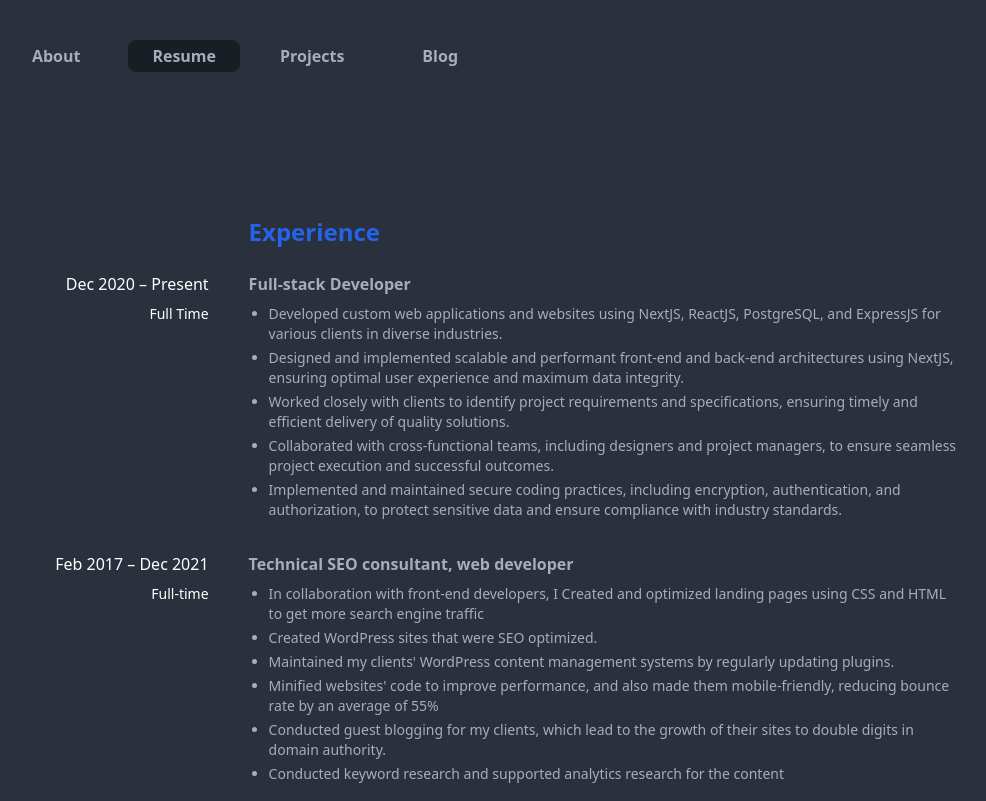
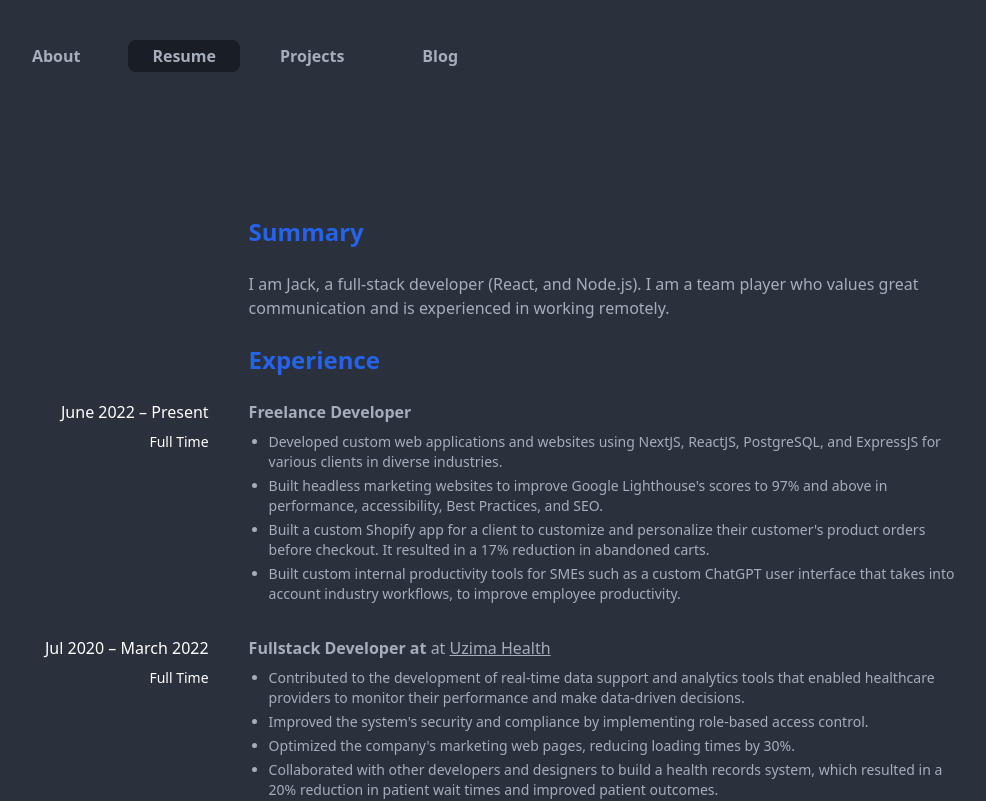
Before and after one commit to luckson1/site, a Next.js app: page /resume in a window 1280 px wide. Shown: the top 801 px of the page, without its empty margins (155-1141 px from the left). Built offline with nearby package versions, Linux system fonts and the light colour scheme.

Commit message:
fix: resume

```diff
--- a/app/resume/page.tsx
+++ b/app/resume/page.tsx
@@ -4,17 +4,32 @@ const page = () => {
   return (
     <>
       <div className="flex flex-col gap-16 print:gap-6 lg:gap-6">
+      <div className="flex flex-col gap-16 print:gap-6 lg:gap-6">
+          <div className="grid items-baseline gap-x-10 print:grid-cols-4 lg:grid-cols-4">
+            <div className="print:col-span-3 print:col-start-2 lg:col-span-3 lg:col-start-2">
+              <h2 className="text-2xl font-bold text-blue-600">
+              Summary
+              </h2>
+            </div>
+          </div>
+          <div className="grid items-baseline gap-x-10 print:grid-cols-4 lg:grid-cols-4">
+            <div className="print:col-span-3 print:col-start-2 lg:col-span-3 lg:col-start-2">
+            <p>I am Jack, a full-stack developer (React, and Node.js). I am a team player who values great communication and is experienced in working remotely. </p>
+            </div>
+          </div>
+        </div>
         <div className="grid items-baseline gap-x-10 print:grid-cols-4 lg:grid-cols-4">
+
           <div className="print:col-start-2 lg:col-span-3 lg:col-start-2">
             <h2 className="text-2xl font-bold text-blue-600">Experience</h2>
           </div>
         </div>
         <div className="grid items-baseline gap-x-10 print:grid-cols-4 lg:grid-cols-4">
           <div className="print:text-right lg:text-right">
-            <span className="text-white">Dec 2020 – Present</span>
+            <span className="text-white">June 2022 – Present</span>
           </div>
           <div className="print:col-span-3 lg:col-span-3">
-            <h2 className="inline font-bold">Full-stack Developer</h2>
+            <h2 className="inline font-bold">Freelance Developer</h2>
             <span className="[&_a]:underline"></span>
           </div>
           <div className="print:text-right lg:text-right">
@@ -28,35 +43,54 @@ const page = () => {
                 diverse industries.
               </li>
               <li>
-                Designed and implemented scalable and performant front-end and
-                back-end architectures using NextJS, ensuring optimal user
-                experience and maximum data integrity.
+              Built headless marketing websites to improve Google Lighthouse&apos;s scores to 97% and above in performance, accessibility, Best Practices, and SEO.
               </li>
               <li>
-                Worked closely with clients to identify project requirements and
-                specifications, ensuring timely and efficient delivery of
-                quality solutions.
+              Built a custom Shopify app for a client to customize and personalize their customer&apos;s product orders before checkout. It resulted in a 17% reduction in abandoned carts.
               </li>
               <li>
-                Collaborated with cross-functional teams, including designers
-                and project managers, to ensure seamless project execution and
-                successful outcomes.
+              Built custom internal productivity tools for SMEs such as a custom ChatGPT user interface that takes into account industry workflows, to improve employee productivity.
               </li>
-              <li>
-                Implemented and maintained secure coding practices, including
-                encryption, authentication, and authorization, to protect
-                sensitive data and ensure compliance with industry standards.
-              </li>
+
             </ul>
           </div>
         </div>
         <div className="grid items-baseline gap-x-10 print:grid-cols-4 lg:grid-cols-4">
           <div className="print:text-right lg:text-right">
-            <span className="text-white">Feb 2017 – Dec 2021</span>
+            <span className="text-white">Jul 2020 – March 2022</span>
+          </div>
+          <div className="print:col-span-3 lg:col-span-3">
+            <h2 className="inline font-bold">Fullstack Developer at </h2> <span >at <a href="https://www.linkedin.com/company/uzimahealth/about/" className="underline" target="_blank" rel="noreferrer nofollow">Uzima Health</a></span>
+            <span className="[&_a]:underline"></span>
+          </div>
+          <div className="print:text-right lg:text-right">
+            <span className="text-sm text-white">Full Time</span>
+          </div>
+          <div className="print:col-span-3 lg:col-span-3">
+            <ul className="mx-5 my-2 flex list-disc flex-col gap-1 text-sm">
+              <li>
+              Contributed to the development of real-time data support and analytics tools that enabled healthcare providers to monitor their performance and make data-driven decisions.
+              </li>
+              <li>
+              Improved the system&apos;s security and compliance by implementing role-based access control.
+              </li>
+              <li>
+              Optimized the company&apos;s marketing web pages, reducing loading times by 30%.
+              </li>
+              <li>
+              Collaborated with other developers and designers to build a health records system, which resulted in a 20% reduction in patient wait times and improved patient outcomes.
+              </li>
+
+            </ul>
+          </div>
+        </div>
+        <div className="grid items-baseline gap-x-10 print:grid-cols-4 lg:grid-cols-4">
+          <div className="print:text-right lg:text-right">
+            <span className="text-white">Feb 2017 – Dec 2019 </span>
           </div>
           <div className="print:col-span-3 lg:col-span-3">
             <h2 className="inline font-bold">
-              Technical SEO consultant, web developer
+              Technical SEO consultant and Web Developer
             </h2>
           </div>
           <div className="print:text-right lg:text-right">
```
